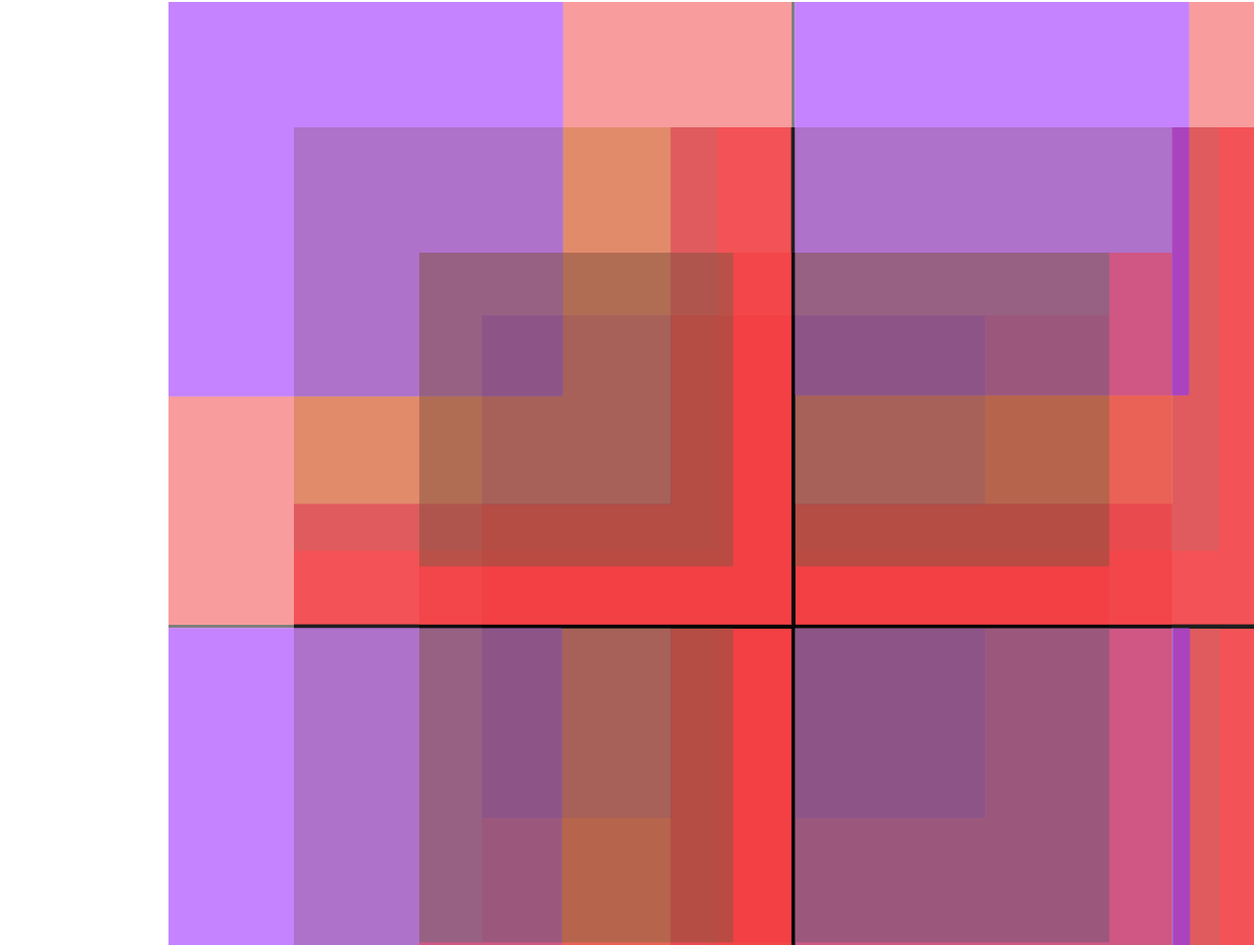
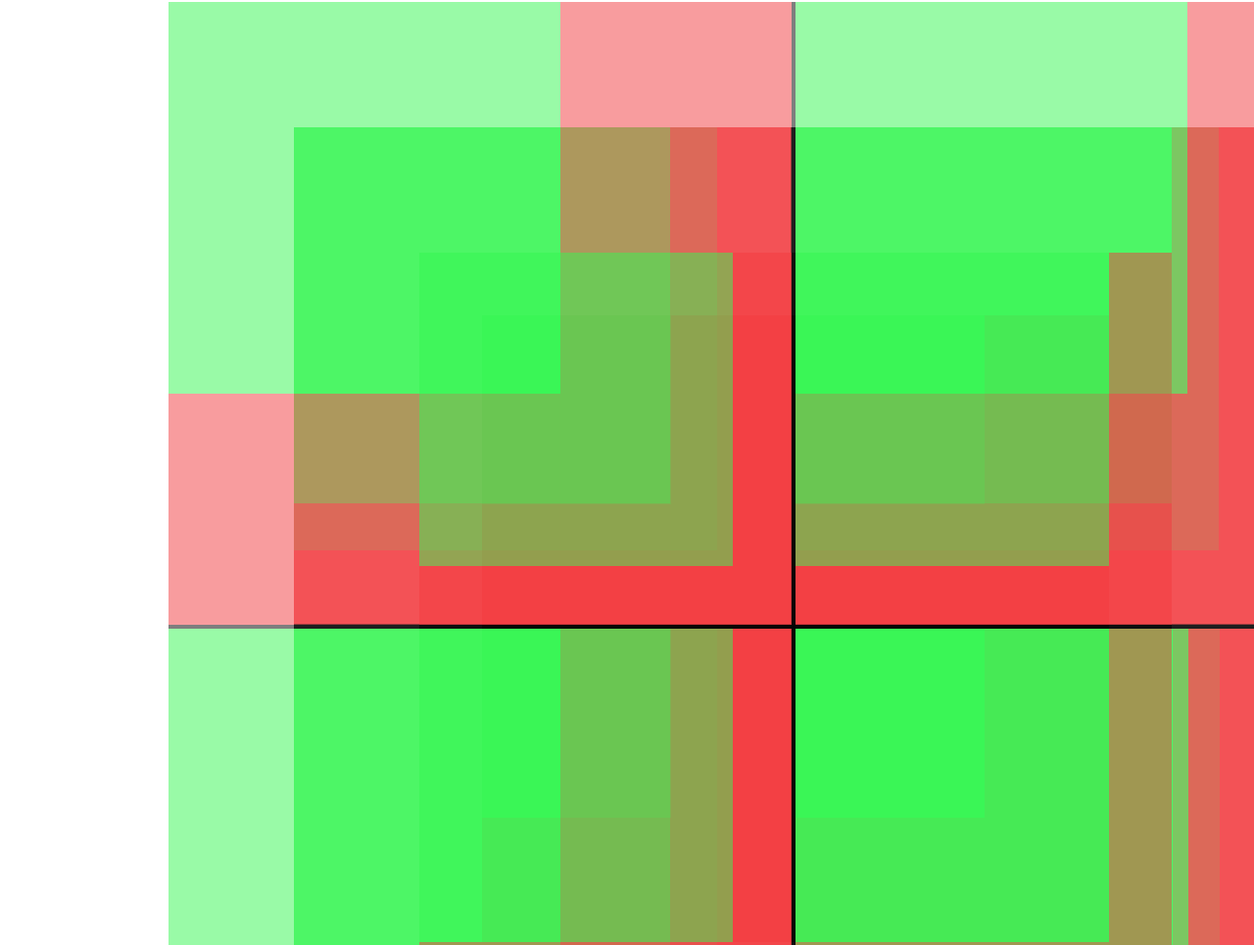
Before and after one commit to Howwylc/mcstructureregions.github.io, a plain HTML site: page index.html in a window 1280 px wide. Shown: the part 270-1235 px from the top of the page at 98% size. Drawn offline with Linux system fonts and the light colour scheme.

Commit message:
Update index.html

```diff
--- a/index.html
+++ b/index.html
@@ -20,11 +20,11 @@
   <input type="checkbox" onclick="shipwreckButton()" id="shipwreck" name="shipwreck" checked></input>
 	<label for="shipwreck">Shipwreck Regions</label><br>
 
-  <div id="monumentImage" style="left: 300px; top: 400px; position: absolute; visibility: visible; opacity:0.5"> <img src="monument2.png"> </div>
-  <div id="oceanruinImage" style="left: 492px; top: 592px; position: absolute; visibility: visible; opacity:0.5"> <img src="oceanruin2.png"> </div>
-  <div id="oldstructuresImage" style="left: 300px; top: 400px; position: absolute; visibility: visible; opacity:0.5"> <img src="oldstructures2.png"> </div>
-  <div id="ruinedportalImage" style="left: 172px; top: 272px; position: absolute; visibility: visible; opacity:0.5"> <img src="ruined portal2.png"> </div>
-  <div id="shipwreckImage" style="left: 428px; top: 528px; position: absolute; visibility: visible; opacity:0.5"> <img src="shipwreck2.png"> </div>
+  <div id="monumentImage" style="left: 300px; top: 400px; position: absolute; visibility: visible; opacity:0.5"> <img src="monument.png"> </div>
+  <div id="oceanruinImage" style="left: 492px; top: 592px; position: absolute; visibility: visible; opacity:0.5"> <img src="oceanruin.png"> </div>
+  <div id="oldstructuresImage" style="left: 300px; top: 400px; position: absolute; visibility: visible; opacity:0.5"> <img src="oldstructures.png"> </div>
+  <div id="ruinedportalImage" style="left: 172px; top: 272px; position: absolute; visibility: visible; opacity:0.5"> <img src="ruined portal.png"> </div>
+  <div id="shipwreckImage" style="left: 428px; top: 528px; position: absolute; visibility: visible; opacity:0.5"> <img src="shipwreck.png"> </div>
 
   <div style="position: fixed; top: 0; width: 100%; overflow: hidden; background-color: #7ed7ed;">
   	<input type="text" id="cursorX" size="3"> X-position of the player
```
